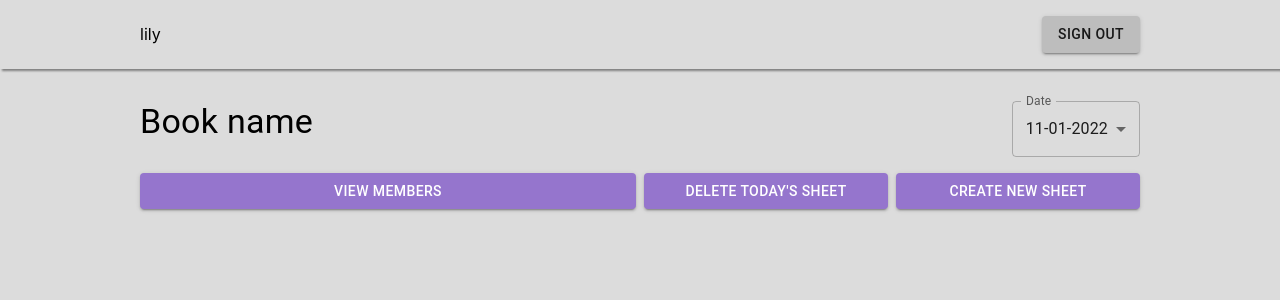
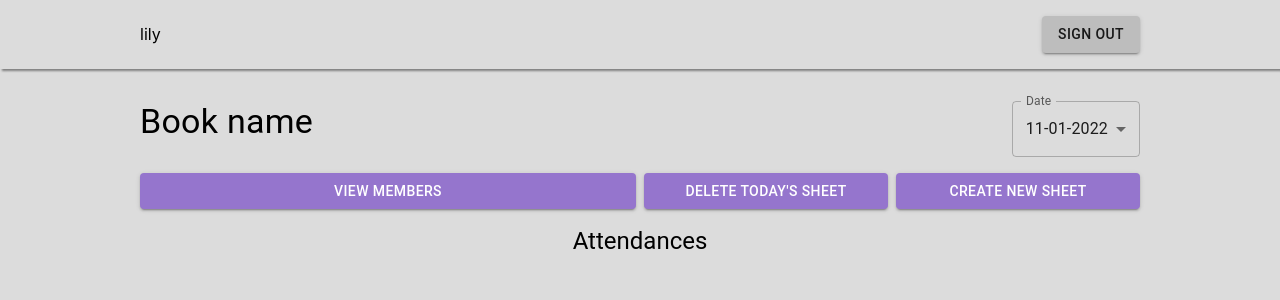
Before and after one commit to Attendex/attendex-frontend, a React (Create React App) app: page /sheet in a window 1280 px wide. Shown: the top 300 px of the page. Built offline with nearby package versions, Linux system fonts and the light colour scheme.

Commit message:
Add attendances component

```diff
--- /dev/null
+++ b/src/components/Attendances.js
@@ -0,0 +1,15 @@
+import { Box, Typography } from '@mui/material';
+
+// URL path would be /:username/:bookId/:bookName/:sheetId/:date
+
+function Attendances() {
+  // const { username, bookId, bookName, sheetId, date } = useParams();
+
+  return (
+    <Box sx={{ height: '100%' }}>
+      <Typography variant="h5">Attendances</Typography>
+    </Box>
+  );
+}
+
+export default Attendances;
--- a/src/pages/SheetPage.js
+++ b/src/pages/SheetPage.js
@@ -3,6 +3,7 @@ import { Box, Button, Grid, Select, MenuItem, InputLabel, FormControl } from '@m
 import Header from '../components/Header';
 import { useParams } from 'react-router-dom';
 import SheetHeader from '../components/SheetHeader';
+import Attendances from '../components/Attendances.js';
 
 // URL path would be /:username/:bookId/:bookName/:sheetId/:date
 
@@ -13,6 +14,7 @@ function SheetPage() {
     <Box sx={{ height: '100%' }}>
       <Header />
       <SheetHeader />
+      <Attendances />
     </Box>
   );
 }
```
